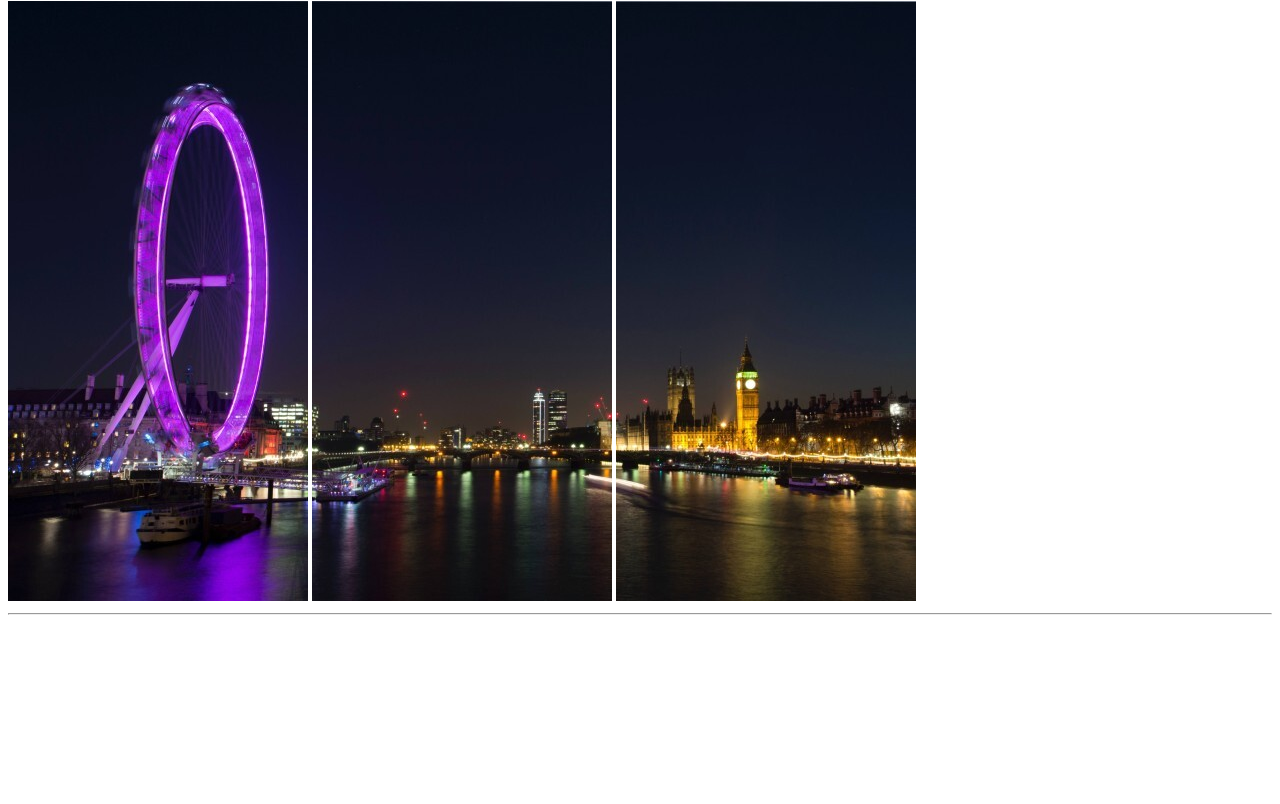
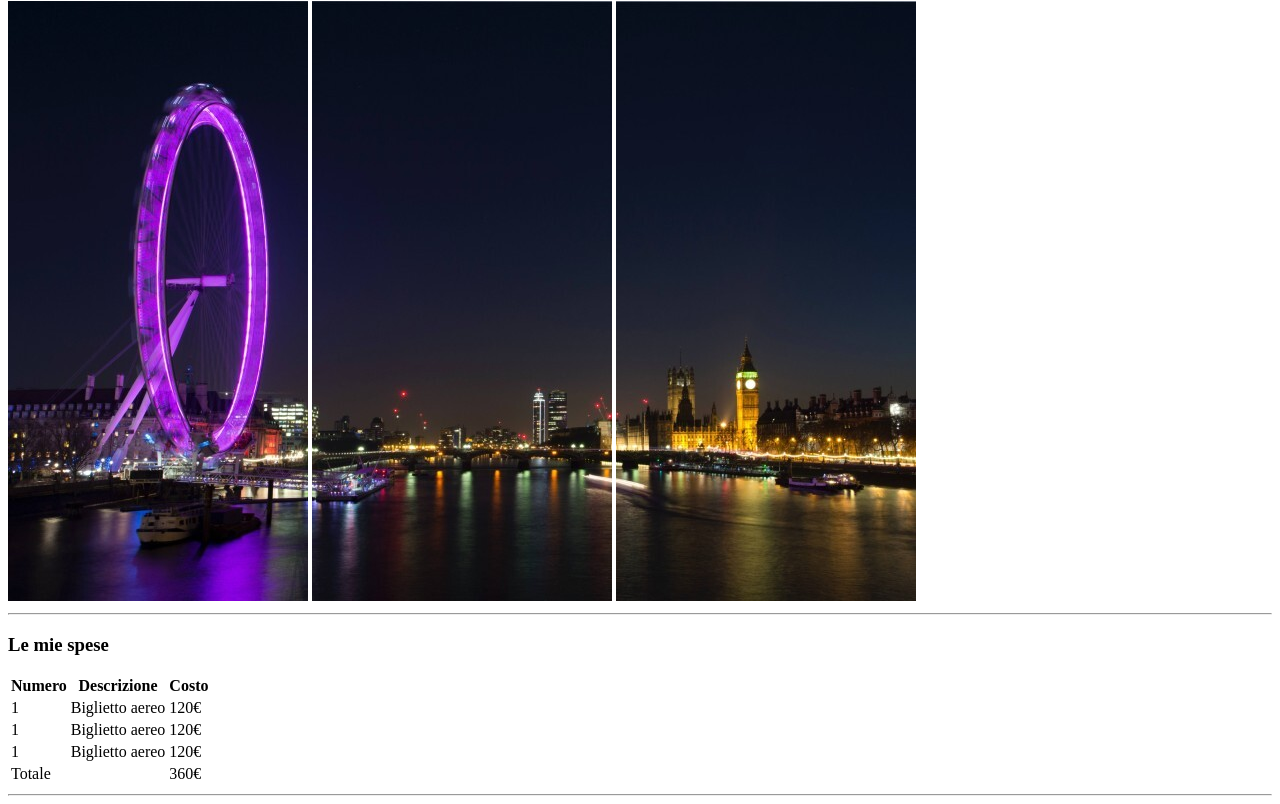
Before and after one commit to davide-rullo/html-london-trip, a plain HTML site: page index.html in a window 1280 px wide. Shown: the part 79-883 px from the top of the page. Before the commit the page ends 800 px from the top, so only its background shows below. Drawn offline with Linux system fonts and the light colour scheme.

Commit message:
Third commit
Added spese section

```diff
--- a/index.html
+++ b/index.html
@@ -18,7 +18,40 @@
     </header>
 
     <main>
+        <!-- Spese section -->
+        <section>
 
+            <h3>Le mie spese</h3>
+            <table>
+                <tr>
+                    <th>Numero</th>
+                    <th>Descrizione</th>
+                    <th>Costo</th>
+                </tr>
+                <tr>
+                    <td>1</td>
+                    <td>Biglietto aereo</td>
+                    <td>120€</td>
+                </tr>
+                <tr>
+                    <td>1</td>
+                    <td>Biglietto aereo</td>
+                    <td>120€</td>
+                </tr>
+                <tr>
+                    <td>1</td>
+                    <td>Biglietto aereo</td>
+                    <td>120€</td>
+                </tr>
+                <tr>
+                    <td>Totale</td>
+                    <td></td>
+                    <td>360€</td>
+                </tr>
+            </table>
+            <hr>
+
+        </section>
 
 
     </main>
```
